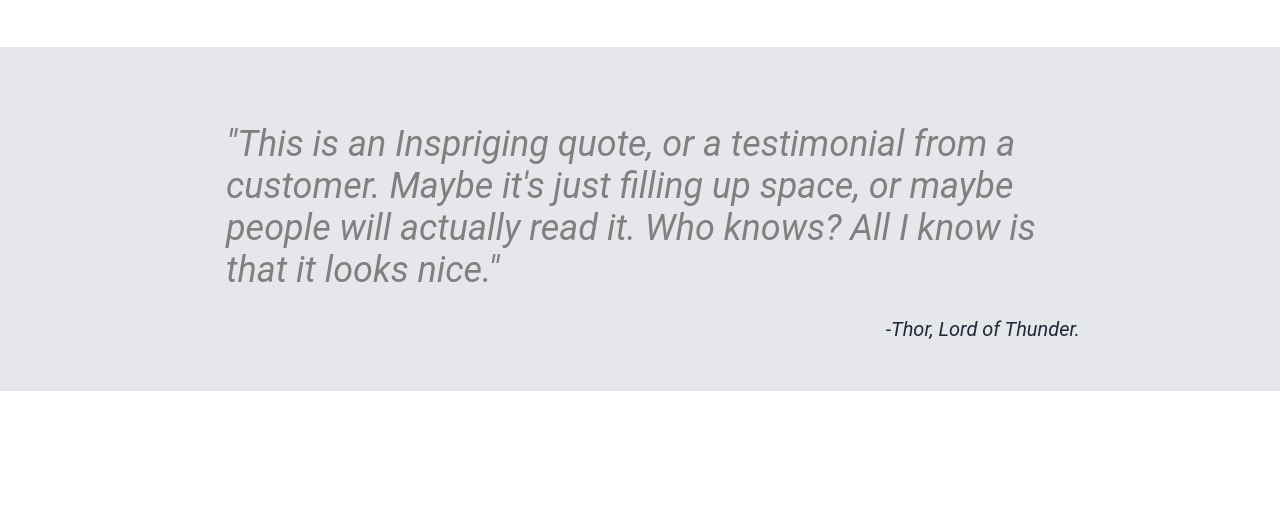
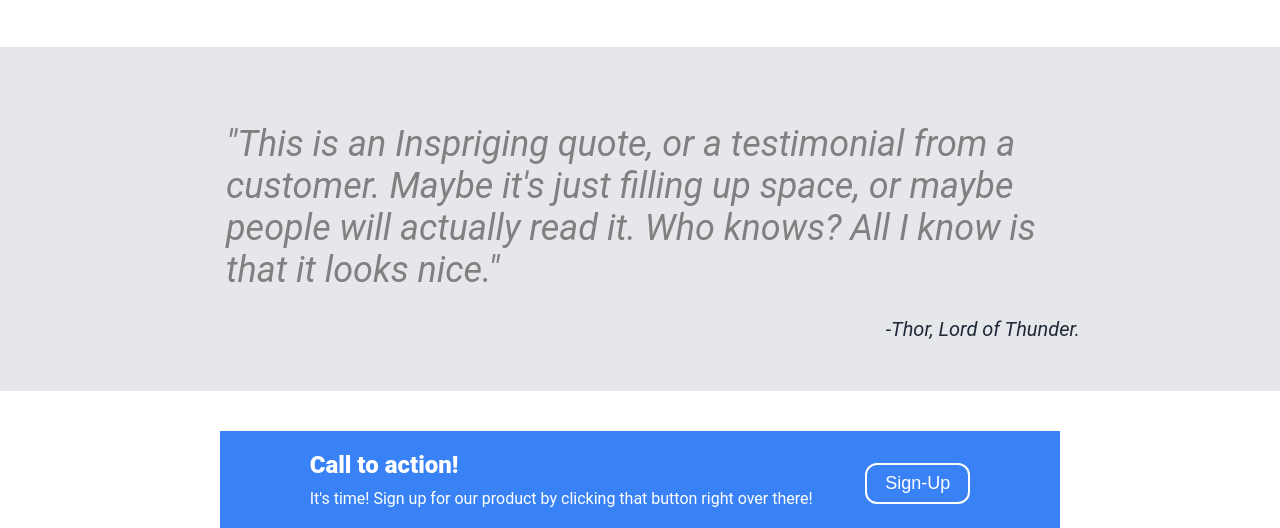
Before and after one commit to Grimcat07/Landing-Page, a plain HTML site: page index.html in a window 1280 px wide. Shown: the part 858-1386 px from the top of the page. Before the commit the page ends 1249 px from the top, so only its background shows below. Drawn offline with Linux system fonts and the light colour scheme.

Commit message:
finished call to action section

```diff
--- a/index.html
+++ b/index.html
@@ -54,5 +54,13 @@
                 -Thor, Lord of Thunder.
             </div>
         </div>
+        <div class="call">
+            <div class="action">
+            <div class="cmain" >Call to action!</div>
+            <div class="signuptext">It's time! Sign up for our product by clicking that button right over there!</div>
+            </div>
+
+        <div class="signup"><button class="sign-up">Sign-Up</button></div>
+    </div>
     </body>
 </html>
--- a/styles.css
+++ b/styles.css
@@ -130,6 +130,7 @@ ul
     flex-direction: column;
     font-style: italic;
     padding: 50px 200px;
+    margin-bottom: 30px;
 }
 .speaker
 {
@@ -143,3 +144,32 @@ ul
 {
     padding: 26px;
 }
+.call
+{
+   background-color: #3882F6;
+   color: white;
+   border-color: white;
+   display: flex;
+   padding: 20px 45px;
+   justify-content: space-evenly;
+   flex-basis: 0;
+   margin: 10px 220px;
+   gap: 8px;
+
+}
+.cmain
+{
+    font-size: 24px;
+    margin-bottom: 10px;
+    font-weight: 900;
+}
+.signup .sign-up
+{
+    border-color: white;
+    border-style: solid;
+    border-width: 2px;
+    display: flex;
+    justify-content: center;
+    height: auto;
+    width: 105px;
+}
```
